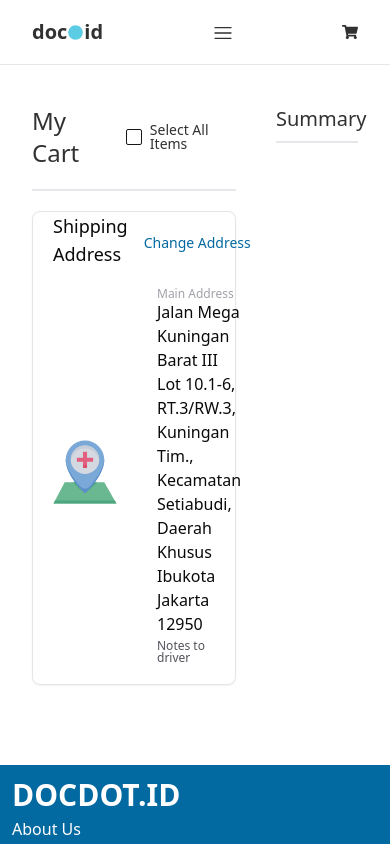
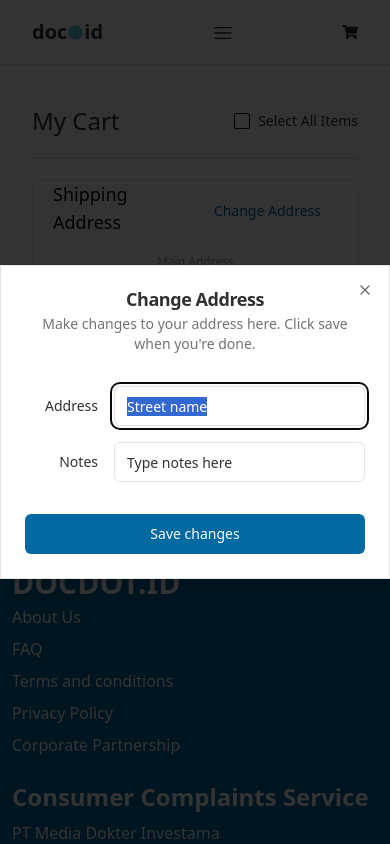
Before and after one commit to nisrinous/docdotid, a Next.js app: page /mycart in a window 390 px wide. Both pictures are taken after a click on the button "Change Address". Shown: the top 844 px of the page. Built offline with nearby package versions, Linux system fonts and the light colour scheme.

Commit message:
feat: add cart page with shipping address

```diff
--- a/package.json
+++ b/package.json
@@ -11,6 +11,7 @@
   "dependencies": {
     "@hookform/resolvers": "^3.3.3",
     "@radix-ui/react-checkbox": "^1.0.4",
+    "@radix-ui/react-dialog": "^1.0.5",
     "@radix-ui/react-dropdown-menu": "^2.0.6",
     "@radix-ui/react-label": "^2.0.2",
     "@radix-ui/react-scroll-area": "^1.0.5",
--- /dev/null
+++ b/src/components/ui/dialog.tsx
@@ -0,0 +1,120 @@
+import * as React from "react"
+import * as DialogPrimitive from "@radix-ui/react-dialog"
+import { X } from "lucide-react"
+
+import { cn } from "@/lib/utils"
+
+const Dialog = DialogPrimitive.Root
+
+const DialogTrigger = DialogPrimitive.Trigger
+
+const DialogPortal = DialogPrimitive.Portal
+
+const DialogClose = DialogPrimitive.Close
+
+const DialogOverlay = React.forwardRef<
+  React.ElementRef<typeof DialogPrimitive.Overlay>,
+  React.ComponentPropsWithoutRef<typeof DialogPrimitive.Overlay>
+>(({ className, ...props }, ref) => (
+  <DialogPrimitive.Overlay
+    ref={ref}
+    className={cn(
+      "fixed inset-0 z-50 bg-black/80  data-[state=open]:animate-in data-[state=closed]:animate-out data-[state=closed]:fade-out-0 data-[state=open]:fade-in-0",
+      className
+    )}
+    {...props}
+  />
+))
+DialogOverlay.displayName = DialogPrimitive.Overlay.displayName
+
+const DialogContent = React.forwardRef<
+  React.ElementRef<typeof DialogPrimitive.Content>,
+  React.ComponentPropsWithoutRef<typeof DialogPrimitive.Content>
+>(({ className, children, ...props }, ref) => (
+  <DialogPortal>
+    <DialogOverlay />
+    <DialogPrimitive.Content
+      ref={ref}
+      className={cn(
+        "fixed left-[50%] top-[50%] z-50 grid w-full max-w-lg translate-x-[-50%] translate-y-[-50%] gap-4 border border-neutral-200 bg-white p-6 shadow-lg duration-200 data-[state=open]:animate-in data-[state=closed]:animate-out data-[state=closed]:fade-out-0 data-[state=open]:fade-in-0 data-[state=closed]:zoom-out-95 data-[state=open]:zoom-in-95 data-[state=closed]:slide-out-to-left-1/2 data-[state=closed]:slide-out-to-top-[48%] data-[state=open]:slide-in-from-left-1/2 data-[state=open]:slide-in-from-top-[48%] sm:rounded-lg dark:border-neutral-800 dark:bg-neutral-950",
+        className
+      )}
+      {...props}
+    >
+      {children}
+      <DialogPrimitive.Close className="absolute right-4 top-4 rounded-sm opacity-70 ring-offset-white transition-opacity hover:opacity-100 focus:outline-none focus:ring-2 focus:ring-neutral-950 focus:ring-offset-2 disabled:pointer-events-none data-[state=open]:bg-neutral-100 data-[state=open]:text-neutral-500 dark:ring-offset-neutral-950 dark:focus:ring-neutral-300 dark:data-[state=open]:bg-neutral-800 dark:data-[state=open]:text-neutral-400">
+        <X className="h-4 w-4" />
+        <span className="sr-only">Close</span>
+      </DialogPrimitive.Close>
+    </DialogPrimitive.Content>
+  </DialogPortal>
+))
+DialogContent.displayName = DialogPrimitive.Content.displayName
+
+const DialogHeader = ({
+  className,
+  ...props
+}: React.HTMLAttributes<HTMLDivElement>) => (
+  <div
+    className={cn(
+      "flex flex-col space-y-1.5 text-center sm:text-left",
+      className
+    )}
+    {...props}
+  />
+)
+DialogHeader.displayName = "DialogHeader"
+
+const DialogFooter = ({
+  className,
+  ...props
+}: React.HTMLAttributes<HTMLDivElement>) => (
+  <div
+    className={cn(
+      "flex flex-col-reverse sm:flex-row sm:justify-end sm:space-x-2",
+      className
+    )}
+    {...props}
+  />
+)
+DialogFooter.displayName = "DialogFooter"
+
+const DialogTitle = React.forwardRef<
+  React.ElementRef<typeof DialogPrimitive.Title>,
+  React.ComponentPropsWithoutRef<typeof DialogPrimitive.Title>
+>(({ className, ...props }, ref) => (
+  <DialogPrimitive.Title
+    ref={ref}
+    className={cn(
+      "text-lg font-semibold leading-none tracking-tight",
+      className
+    )}
+    {...props}
+  />
+))
+DialogTitle.displayName = DialogPrimitive.Title.displayName
+
+const DialogDescription = React.forwardRef<
+  React.ElementRef<typeof DialogPrimitive.Description>,
+  React.ComponentPropsWithoutRef<typeof DialogPrimitive.Description>
+>(({ className, ...props }, ref) => (
+  <DialogPrimitive.Description
+    ref={ref}
+    className={cn("text-sm text-neutral-500 dark:text-neutral-400", className)}
+    {...props}
+  />
+))
+DialogDescription.displayName = DialogPrimitive.Description.displayName
+
+export {
+  Dialog,
+  DialogPortal,
+  DialogOverlay,
+  DialogClose,
+  DialogTrigger,
+  DialogContent,
+  DialogHeader,
+  DialogFooter,
+  DialogTitle,
+  DialogDescription,
+}
--- a/src/pages/mycart/index.tsx
+++ b/src/pages/mycart/index.tsx
@@ -6,12 +6,23 @@
   CardHeader,
 } from "@/components/ui/card";
 import { Checkbox } from "@/components/ui/checkbox";
+import {
+  Dialog,
+  DialogContent,
+  DialogDescription,
+  DialogFooter,
+  DialogHeader,
+  DialogTitle,
+  DialogTrigger,
+} from "@/components/ui/dialog";
+import { Input } from "@/components/ui/input";
+import { Label } from "@/components/ui/label";
 
 export default function MyCart() {
   return (
     <>
       <div className="container my-10 grid grid-cols-3 grid-rows-1 gap-10 pb-5">
-        <div className="col-span-2 flex flex-col">
+        <div className="col-span-3 md:col-span-2 flex flex-col">
           <div className="flex flex-row justify-between gap-4 border-b-2 pb-5">
             <h3 className="scroll-m-20 text-2xl md:text-3xl">My Cart</h3>
             <div className="flex items-center space-x-2 ">
@@ -25,9 +36,47 @@
             <Card className="px-5 pb-5 w-full flex flex-col justify-start items-start gap-3">
               <CardHeader className="p-0 w-full flex flex-row items-center justify-between">
                 <h3 className="text-lg">Shipping Address</h3>
-                <Button variant="link" className="text-sky-700">
-                  Change Address
-                </Button>
+                <Dialog>
+                  <DialogTrigger asChild>
+                    <Button variant="link" className="text-sky-700">
+                      Change Address
+                    </Button>
+                  </DialogTrigger>
+                  <DialogContent className="sm:max-w-[425px]">
+                    <DialogHeader>
+                      <DialogTitle>Change Address</DialogTitle>
+                      <DialogDescription>
+                        Make changes to your address here. Click save when
+                        you&apos;re done.
+                      </DialogDescription>
+                    </DialogHeader>
+                    <div className="grid gap-4 py-4">
+                      <div className="grid grid-cols-4 items-center gap-4">
+                        <Label htmlFor="address" className="text-right">
+                          Address
+                        </Label>
+                        <Input
+                          id="address"
+                          defaultValue="Street name"
+                          className="col-span-3"
+                        />
+                      </div>
+                      <div className="grid grid-cols-4 items-center gap-4">
+                        <Label htmlFor="notes" className="text-right">
+                          Notes
+                        </Label>
+                        <Input
+                          id="notes"
+                          defaultValue="Type notes here"
+                          className="col-span-3"
+                        />
+                      </div>
+                    </div>
+                    <DialogFooter>
+                      <Button type="submit">Save changes</Button>
+                    </DialogFooter>
+                  </DialogContent>
+                </Dialog>
               </CardHeader>
               <CardContent className="p-0 flex flex-row justify-start items-center gap-10 w-full">
                 <img src="Place Holder.svg" className="h-16 w-16 p-0"></img>
@@ -51,7 +100,7 @@
           </div>
           <p></p>
         </div>
-        <div className="col-span-1">
+        <div className="hidden md:block md:col-span-1">
           <h3 className="scroll-m-20 text-xl md:text-2xl border-b-2 pb-2">
             Summary
           </h3>
```
Also changed, not shown: 1 other file (tests, documents, lock files or other folders).
